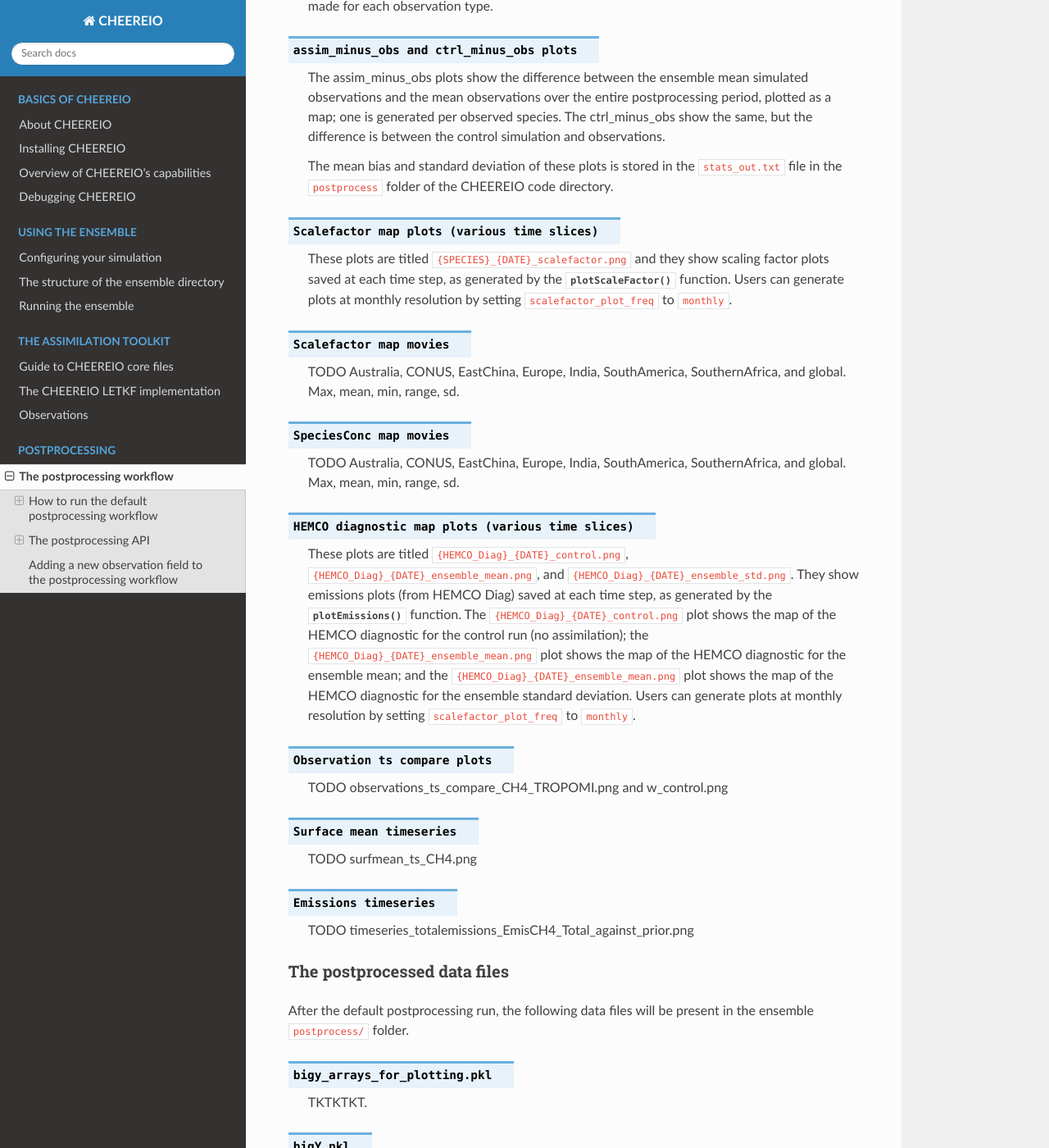
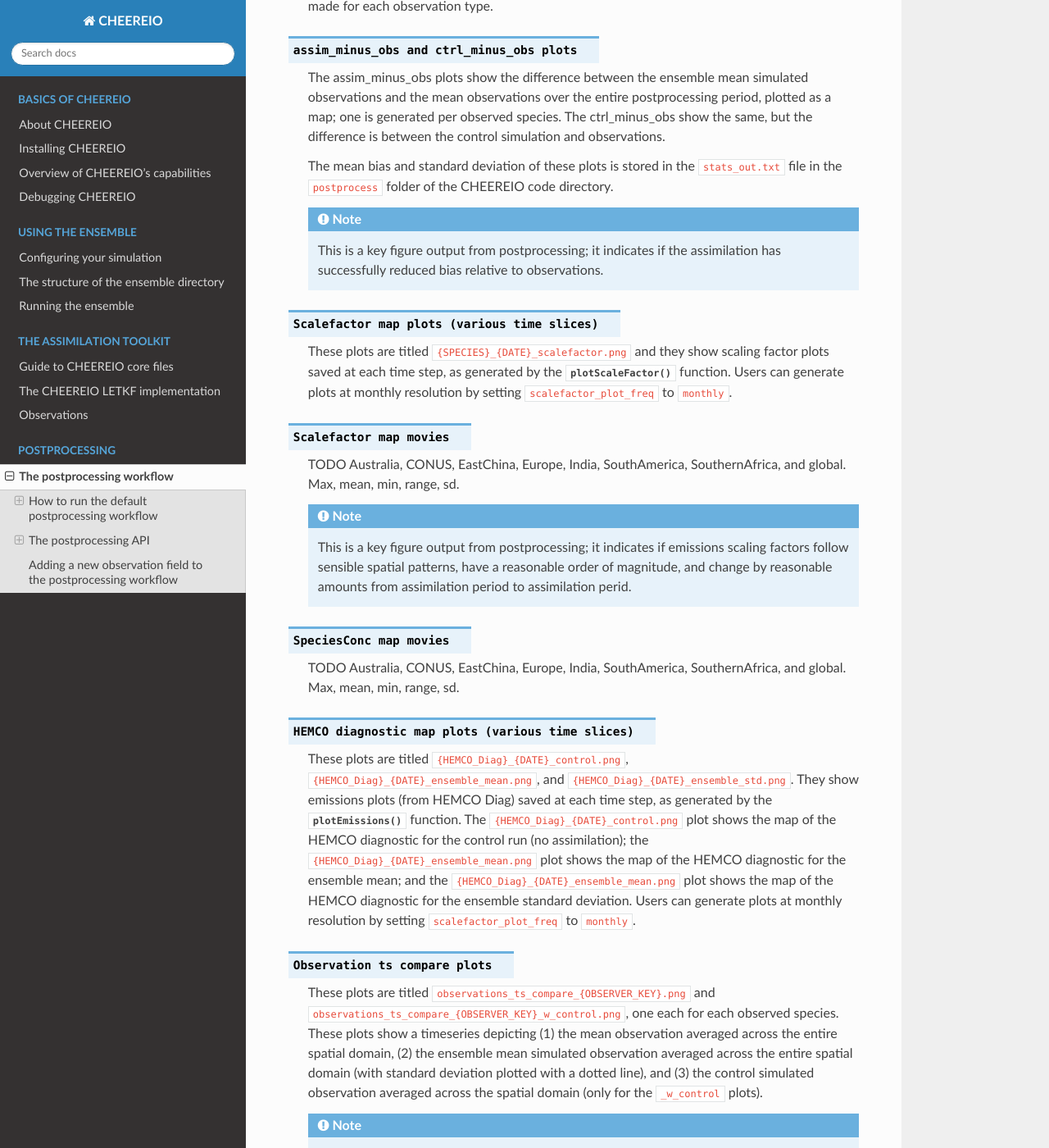
Before and after one commit to drewpendergrass/CHEEREIO, a Sphinx documentation site: the page built from docs/Postprocess-workflow.rst, in a window 1280 px wide and 1400 px high, scrolled down 1141 px. Shown: the whole window at 82% size. Built offline with Sphinx 7.4.7 and the Read the Docs theme 2.0.0, drawn with Linux system fonts in a browser that asks for light colours; some of the changed text lies outside the part shown.

Commit message:
postprocess update

```diff
--- a/docs/Postprocess-workflow.rst
+++ b/docs/Postprocess-workflow.rst
@@ -39,6 +39,10 @@ If the postprocessing workflow runs successfully, then the following figures and
 
 	The mean bias and standard deviation of these plots is stored in the ``stats_out.txt`` file in the ``postprocess`` folder of the CHEEREIO code directory.
 
+	.. note::
+
+		This is a key figure output from postprocessing; it indicates if the assimilation has successfully reduced bias relative to observations.
+
 .. option:: Scalefactor map plots (various time slices)
 
 	These plots are titled ``{SPECIES}_{DATE}_scalefactor.png`` and they show scaling factor plots saved at each time step, as generated by the :py:func:`plotScaleFactor` function. Users can generate plots at monthly resolution by setting ``scalefactor_plot_freq`` to ``monthly``.
@@ -46,6 +50,11 @@ If the postprocessing workflow runs successfully, then the following figures and
 .. option:: Scalefactor map movies
 
 	TODO Australia, CONUS, EastChina, Europe, India, SouthAmerica, SouthernAfrica, and global. Max, mean, min, range, sd.
+
+	.. note::
+
+		This is a key figure output from postprocessing; it indicates if emissions scaling factors follow sensible spatial patterns, have a reasonable order of magnitude, and change by reasonable amounts from assimilation period to assimilation perid.
+
 
 .. option:: SpeciesConc map movies
 
@@ -57,7 +66,11 @@ If the postprocessing workflow runs successfully, then the following figures and
 
 .. option:: Observation ts compare plots
 
-	TODO observations_ts_compare_CH4_TROPOMI.png and w_control.png
+	These plots are titled ``observations_ts_compare_{OBSERVER_KEY}.png`` and ``observations_ts_compare_{OBSERVER_KEY}_w_control.png``, one each for each observed species. These plots show a timeseries depicting (1) the mean observation averaged across the entire spatial domain, (2) the ensemble mean simulated observation averaged across the entire spatial domain (with standard deviation plotted with a dotted line), and (3) the control simulated observation averaged across the spatial domain (only for the ``_w_control`` plots).
+
+	.. note::
+
+		This is a key figure output from postprocessing; it indicates if the assimilation has successfully tracked observations.
 
 .. option:: Surface mean timeseries
 
```
